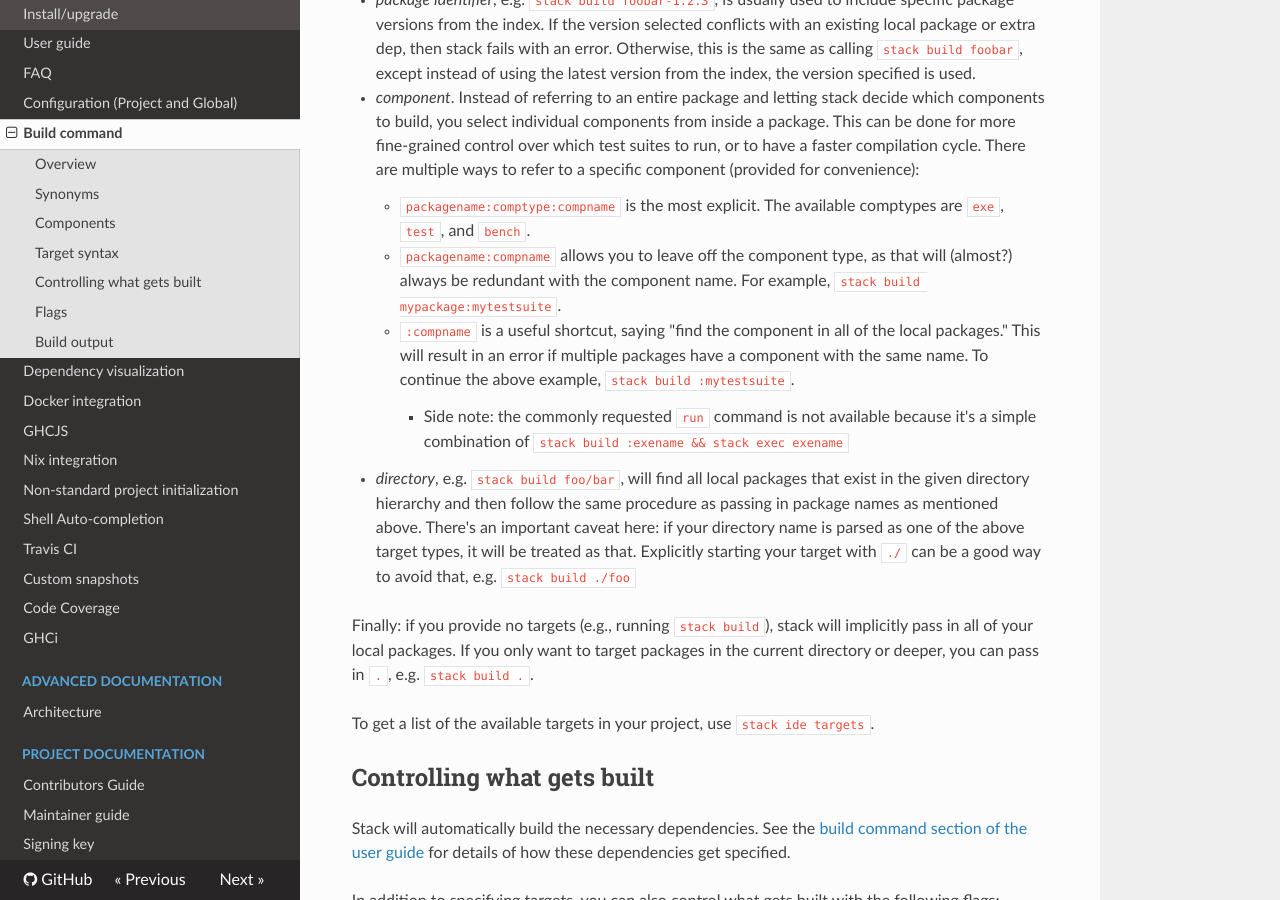
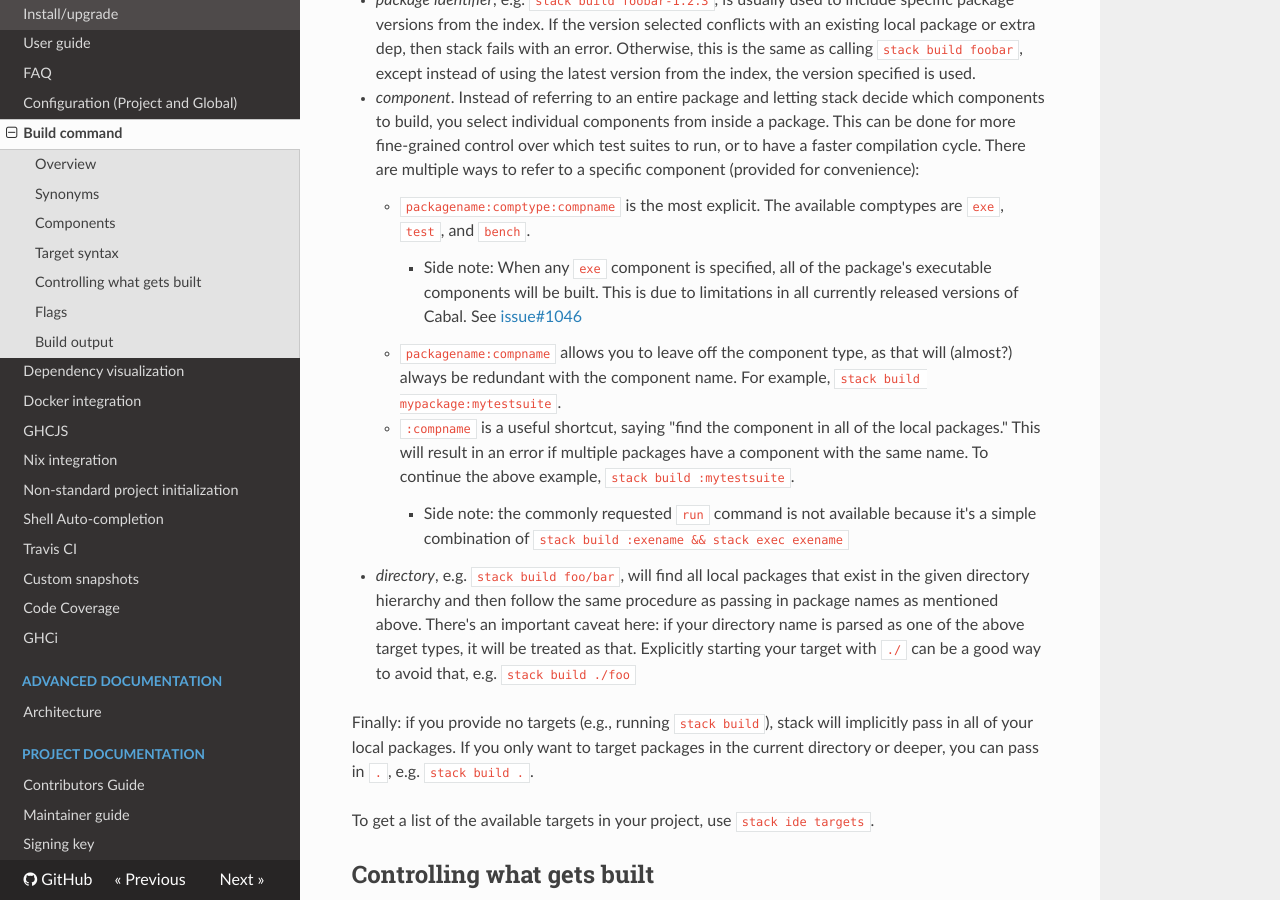
Before and after one commit to commercialhaskell/stack, an MkDocs documentation site: the page built from doc/build_command.md, in a window 1280 px wide and 900 px high, scrolled down 1685 px. Built offline with MkDocs 1.6.1, drawn with Linux system fonts in a browser that asks for light colours; nearby versions of some CDN libraries; old or Windows-style settings are respelled for this version of MkDocs.

Commit message:
Add a note in the docs for #1406 / #3059

```diff
--- a/doc/build_command.md
+++ b/doc/build_command.md
@@ -86,6 +86,7 @@ of different syntaxes supported for this list:
 
     * `packagename:comptype:compname` is the most explicit. The available
       comptypes are `exe`, `test`, and `bench`.
+        * Side note: When any `exe` component is specified, all of the package's executable components will be built.  This is due to limitations in all currently released versions of Cabal.  See [issue#1046](https://github.com/commercialhaskell/stack/issues/1406)
     * `packagename:compname` allows you to leave off the component type, as
       that will (almost?) always be redundant with the component name. For
       example, `stack build mypackage:mytestsuite`.
```
